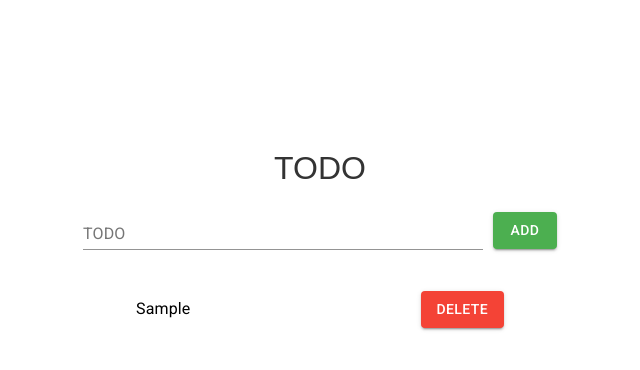
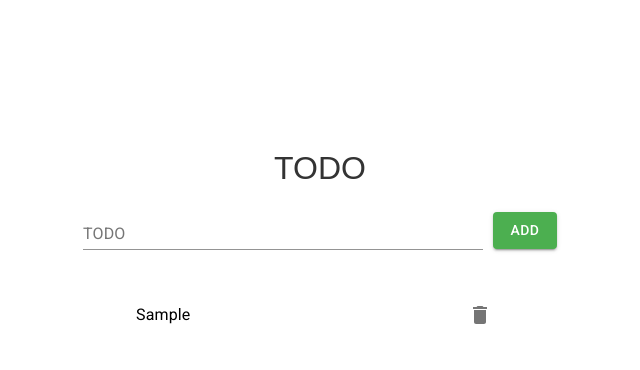
Before and after one commit to chunaixxx/react-todo-app, a React app: page / in a window 1280 px wide. Both pictures are taken after typing "Sample" into the empty fields and a click on the button "ADD". Shown: the top 370 px of the page, without its empty margins (320-960 px from the left). Built offline with nearby package versions, Linux system fonts and the light colour scheme.

Commit message:
Рефакторинг, изменение дизайна кнопки "Удалить"

```diff
--- a/package.json
+++ b/package.json
@@ -23,6 +23,7 @@
   },
   "dependencies": {
     "@material-ui/core": "^4.11.0",
+    "@material-ui/icons": "^4.9.1",
     "react": "^16.13.1",
     "react-dom": "^16.13.1"
   }
--- a/src/App.js
+++ b/src/App.js
@@ -16,7 +16,7 @@ const App = () => {
 	const addTodo = textAreaValue => {
 		if (!textAreaValue.length) return;
 
-		setTodos(prevState => [...prevState, {id: todosCount, text: textAreaValue}]);
+		setTodos(prevState => [...prevState, {id: todosCount, text: textAreaValue, done: false}]);
 		setTodosCount(prevState => prevState + 1);
 	}
 
--- a/src/components/TodoForm.js
+++ b/src/components/TodoForm.js
@@ -39,9 +39,7 @@ let TodoForm = props => {
 	}
 
 	const handleKeyPress = e => {
-		if (e.key === "Enter") {
-			handleClickButton();
-		}
+		if (e.key === "Enter") handleClickButton();
 	}
 
 	return (
--- a/src/components/TodoList.js
+++ b/src/components/TodoList.js
@@ -6,6 +6,9 @@ import List from '@material-ui/core/List';
 import ListItem from '@material-ui/core/ListItem';
 import ListItemText from '@material-ui/core/ListItemText';
 
+import DeleteIcon from '@material-ui/icons/Delete';
+
+import IconButton from '@material-ui/core/IconButton';
 import Button from '@material-ui/core/Button';
 
 const useStyles = makeStyles((theme) => ({
@@ -19,13 +22,10 @@ const useStyles = makeStyles((theme) => ({
 		justifityContent: 'spaceBetween'
 	},
 	list__delete: {
-		backgroundColor: '#f44336',
-		color: '#fff',
-
-		marginLeft: '30px',
+		transition: '.1s ease',
 
 		'&:hover': {
-			backgroundColor: '#d32f2f',
+			color: '#f44336',
 		}
 	}
 }));
@@ -43,11 +43,13 @@ const TodoList = props => {
 							className={ classes.list__item }
 						>
 							<ListItemText primary={item.text} />
-							<Button
-								variant="contained"
-								onClick={ () => props.removeTodo(item.id) }
-								className={ classes.list__delete }
-							>DELETE</Button>
+								<IconButton
+									aria-label="delete"
+									onClick={ () => props.removeTodo(item.id) }
+									className={ classes.list__delete }
+								>
+									<DeleteIcon />
+								</IconButton>
 						</ListItem>
 					)
 				)
--- a/src/styles/App.css
+++ b/src/styles/App.css
@@ -23,13 +23,3 @@ body, html {
 	font-weight: 100;
 	color: #333;
 }
-
-.form {
-	display: flex;
-	justify-content: center;
-	align-items: center;
-}
-
-.form__submit {
-	margin-left: 30px;
-}
```
Also changed, not shown: 2 other files (tests, documents, lock files or other folders).
